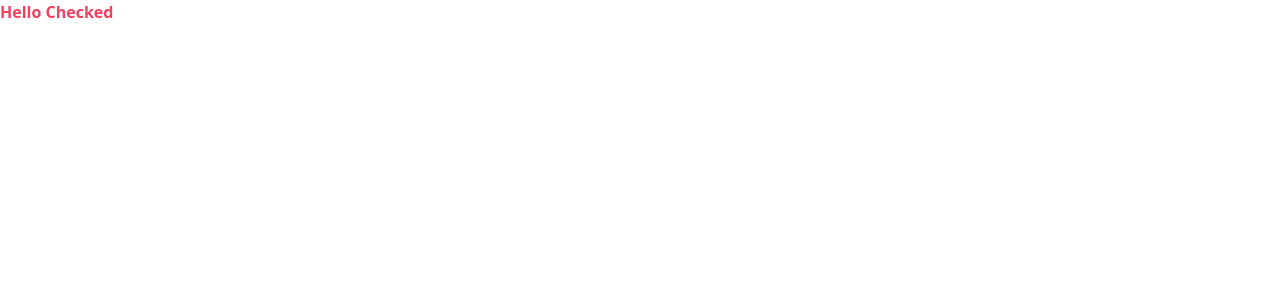
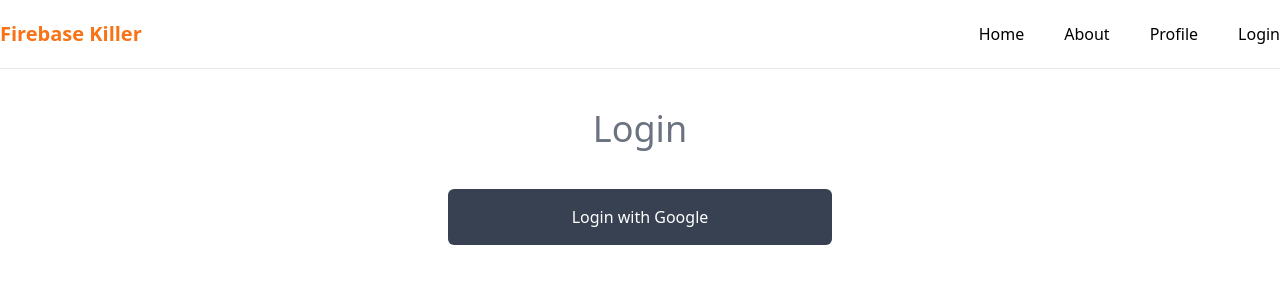
Before and after one commit to dipsingha360/firebase-intro, a React (Create React App) app: page /login in a window 1280 px wide. Shown: the top 300 px of the page. Built offline with nearby package versions, Linux system fonts and the light colour scheme.

Commit message:
navbar and firebase added

```diff
--- a/package.json
+++ b/package.json
@@ -9,6 +9,7 @@
     "firebase": "^9.16.0",
     "react": "^18.2.0",
     "react-dom": "^18.2.0",
+    "react-router-dom": "^6.8.0",
     "react-scripts": "5.0.1",
     "web-vitals": "^2.1.4"
   },
--- a/src/App.js
+++ b/src/App.js
@@ -1,7 +1,24 @@
+import { Route, Routes } from "react-router-dom";
+import About from "./compnents/About";
+import Home from "./compnents/Home";
+import Login from "./compnents/Login";
+import Navbar from "./compnents/Navbar";
+import NotFound from "./compnents/NotFound";
+import Profile from "./compnents/Profile";
+import Register from "./compnents/Register";
+
 const App = () => {
   return (
-    <div>
-      <h1 className="text-rose-500 font-bold">Hello Checked</h1>
+    <div className="app">
+      <Navbar />
+      <Routes>
+        <Route path="/" element={<Home />} />
+        <Route path="/about" element={<About />} />
+        <Route path="/profile" element={<Profile />} />
+        <Route path="/login" element={<Login />} />
+        <Route path="/register" element={<Register />} />
+        <Route path="*" element={<NotFound />} />
+      </Routes>
     </div>
   );
 };
--- /dev/null
+++ b/src/compnents/About.js
@@ -0,0 +1,7 @@
+import React from "react";
+
+const About = () => {
+  return <div>About</div>;
+};
+
+export default About;
--- /dev/null
+++ b/src/compnents/Home.js
@@ -0,0 +1,7 @@
+import React from "react";
+
+const Home = () => {
+  return <div>Home</div>;
+};
+
+export default Home;
--- /dev/null
+++ b/src/compnents/Login.js
@@ -0,0 +1,30 @@
+import { GoogleAuthProvider, getAuth, signInWithPopup } from "firebase/auth";
+import app from "../firebase/firebase.init";
+
+const auth = getAuth(app);
+
+const Login = () => {
+  const handleGoogleLogIn = () => {
+    // google login
+  };
+
+  return (
+    <div className="login container mx-auto py-10">
+      <h2 className="section-title text-center text-gray-500 text-4xl mb-10">
+        Login
+      </h2>
+
+      <div className="login-platforms flex flex-col items-center gap-5">
+        <button
+          onClick={handleGoogleLogIn}
+          className="google-sign-in bg-gray-700 text-white h-14 w-96 rounded-md font-md hover:bg-orange-500 duration-300"
+        >
+          {" "}
+          Login with Google
+        </button>
+      </div>
+    </div>
+  );
+};
+
+export default Login;
--- /dev/null
+++ b/src/compnents/Navbar.js
@@ -0,0 +1,35 @@
+import { Link } from "react-router-dom";
+
+const Navbar = () => {
+  return (
+    <nav className="navbar container mx-auto flex justify-between items-center py-5 border-b ">
+      <Link to="/" className="text-xl text-orange-500 font-semibold">
+        Firebase Killer
+      </Link>
+      <ul className="links flex gap-10">
+        <li>
+          <Link to="/" className="hover:text-orange-500 duration-300">
+            Home
+          </Link>
+        </li>
+        <li>
+          <Link to="/about" className="hover:text-orange-500 duration-300">
+            About
+          </Link>
+        </li>
+        <li>
+          <Link to="/profile" className="hover:text-orange-500 duration-300">
+            Profile
+          </Link>
+        </li>
+        <li>
+          <Link to="/login" className="hover:text-orange-500 duration-300">
+            Login
+          </Link>
+        </li>
+      </ul>
+    </nav>
+  );
+};
+
+export default Navbar;
--- /dev/null
+++ b/src/compnents/NotFound.js
@@ -0,0 +1,7 @@
+import React from "react";
+
+const NotFound = () => {
+  return <div>NotFound</div>;
+};
+
+export default NotFound;
--- /dev/null
+++ b/src/compnents/Profile.js
@@ -0,0 +1,7 @@
+import React from "react";
+
+const Profile = () => {
+  return <div>Profile</div>;
+};
+
+export default Profile;
--- /dev/null
+++ b/src/compnents/Register.js
@@ -0,0 +1,7 @@
+import React from "react";
+
+const Register = () => {
+  return <div>Register</div>;
+};
+
+export default Register;
--- /dev/null
+++ b/src/compnents/RequireAuth.js
@@ -0,0 +1,7 @@
+import React from "react";
+
+const RequireAuth = () => {
+  return <div>RequireAuth</div>;
+};
+
+export default RequireAuth;
--- a/src/firebase/firebase.init.js
+++ b/src/firebase/firebase.init.js
@@ -15,3 +15,5 @@ const firebaseConfig = {
 
 // Initialize Firebase
 const app = initializeApp(firebaseConfig);
+
+export default app;
--- a/src/index.js
+++ b/src/index.js
@@ -2,10 +2,13 @@ import React from "react";
 import ReactDOM from "react-dom/client";
 import "./index.css";
 import App from "./App";
+import { BrowserRouter } from "react-router-dom";
 
 const root = ReactDOM.createRoot(document.getElementById("root"));
 root.render(
-  <React.StrictMode>
-    <App />
-  </React.StrictMode>
+  <BrowserRouter>
+    <React.StrictMode>
+      <App />
+    </React.StrictMode>
+  </BrowserRouter>
 );
```
Also changed, not shown: 1 other file (tests, documents, lock files or other folders).
